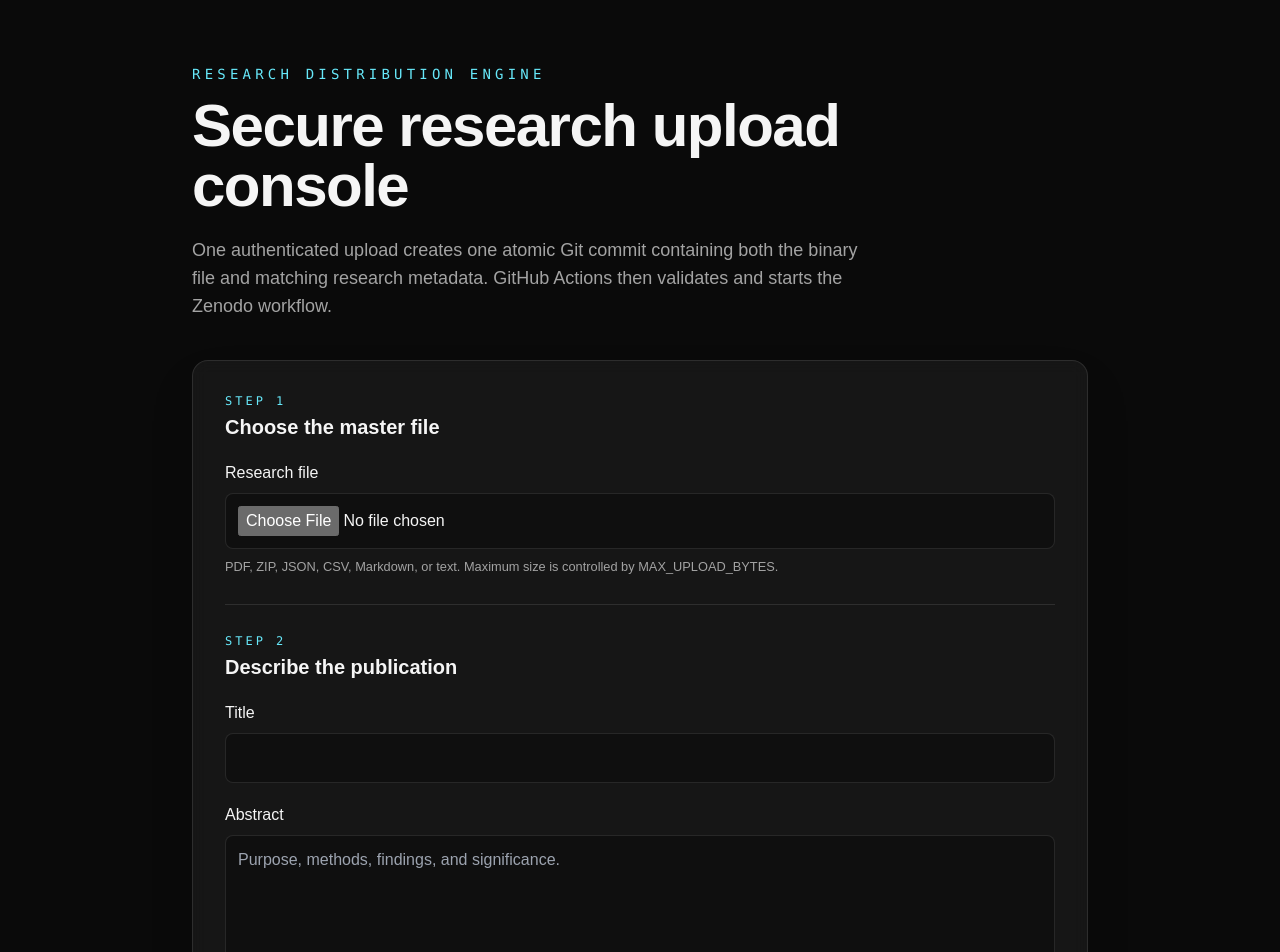
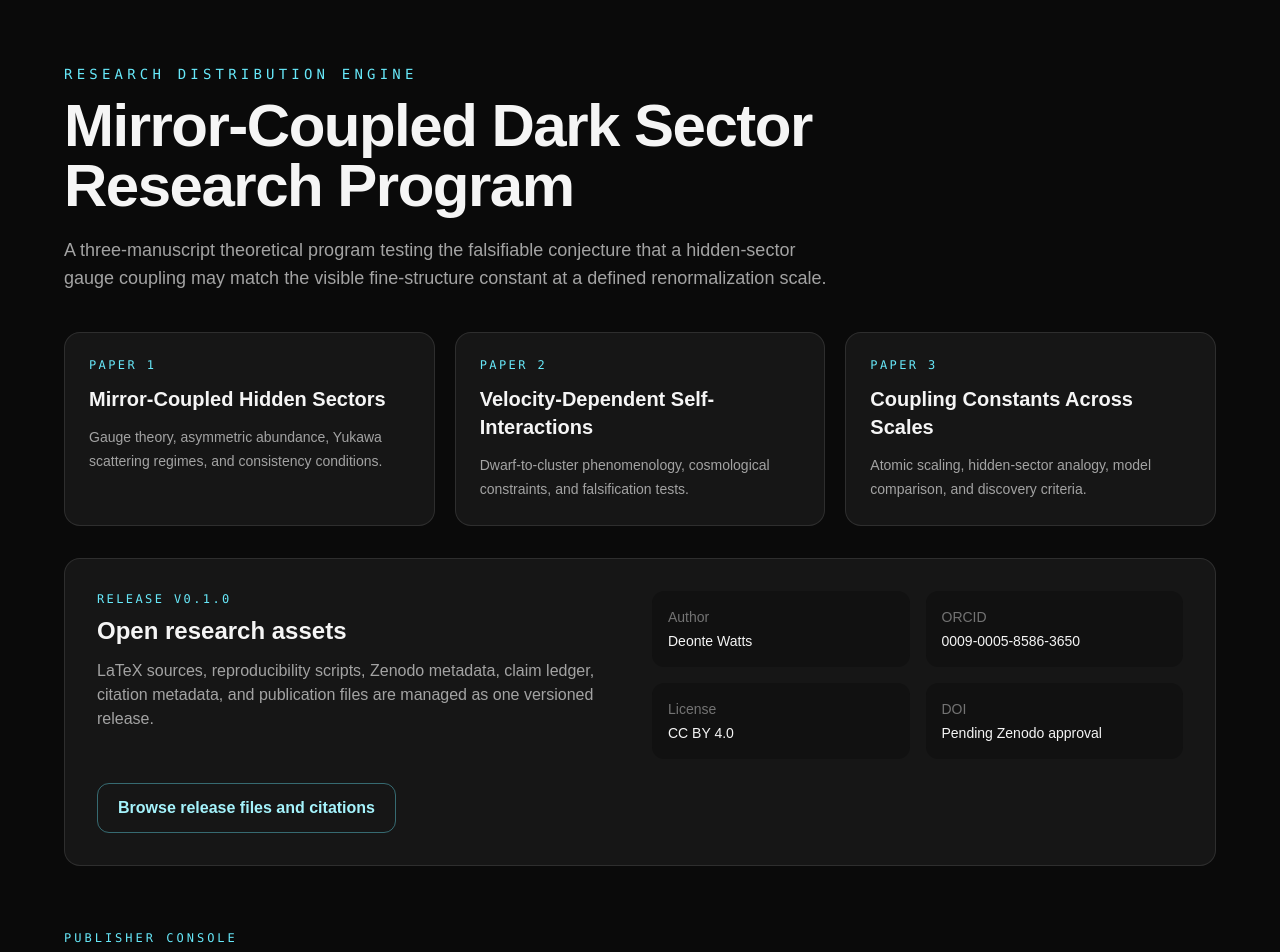
Before and after one commit to MiseOsBrigade/MiseOS-deontewatts-research-distribution-engine, a Next.js app in the folder console/: page / in a window 1280 px wide. Shown: the top 952 px of the page. Built offline with nearby package versions, Linux system fonts and the light colour scheme.

Commit message:
feat(site): add mirror-coupled research program landing page

```diff
--- a/console/app/page.tsx
+++ b/console/app/page.tsx
@@ -1,13 +1,65 @@
 import { UploadForm } from "@/components/upload-form";
+
+const papers = [
+  {
+    title: "Mirror-Coupled Hidden Sectors",
+    focus: "Gauge theory, asymmetric abundance, Yukawa scattering regimes, and consistency conditions.",
+  },
+  {
+    title: "Velocity-Dependent Self-Interactions",
+    focus: "Dwarf-to-cluster phenomenology, cosmological constraints, and falsification tests.",
+  },
+  {
+    title: "Coupling Constants Across Scales",
+    focus: "Atomic scaling, hidden-sector analogy, model comparison, and discovery criteria.",
+  },
+];
+
+const repositoryUrl = "https://github.com/MiseOsBrigade/MiseOS-deontewatts-research-distribution-engine/tree/main/research/mirror-coupled-dark-sector/v0.1.0";
 
 export default function Home() {
   return (
     <main className="min-h-screen bg-neutral-950 px-6 py-16 text-neutral-100">
-      <div className="mx-auto max-w-4xl">
+      <div className="mx-auto max-w-6xl">
         <p className="mb-3 font-mono text-sm uppercase tracking-[0.3em] text-cyan-300">Research Distribution Engine</p>
-        <h1 className="max-w-3xl text-4xl font-semibold tracking-tight md:text-6xl">Secure research upload console</h1>
-        <p className="mb-10 mt-5 max-w-2xl text-lg text-neutral-400">One authenticated upload creates one atomic Git commit containing both the binary file and matching research metadata. GitHub Actions then validates and starts the Zenodo workflow.</p>
-        <UploadForm />
+        <h1 className="max-w-4xl text-4xl font-semibold tracking-tight md:text-6xl">Mirror-Coupled Dark Sector Research Program</h1>
+        <p className="mt-5 max-w-3xl text-lg text-neutral-400">
+          A three-manuscript theoretical program testing the falsifiable conjecture that a hidden-sector gauge coupling may match the visible fine-structure constant at a defined renormalization scale.
+        </p>
+
+        <section className="mt-10 grid gap-5 md:grid-cols-3">
+          {papers.map((paper, index) => (
+            <article key={paper.title} className="rounded-2xl border border-white/10 bg-white/5 p-6">
+              <p className="font-mono text-xs uppercase tracking-[0.2em] text-cyan-300">Paper {index + 1}</p>
+              <h2 className="mt-3 text-xl font-semibold">{paper.title}</h2>
+              <p className="mt-3 text-sm leading-6 text-neutral-400">{paper.focus}</p>
+            </article>
+          ))}
+        </section>
+
+        <section className="mt-8 rounded-2xl border border-white/10 bg-white/5 p-6 md:p-8">
+          <div className="grid gap-6 md:grid-cols-2">
+            <div>
+              <p className="font-mono text-xs uppercase tracking-[0.2em] text-cyan-300">Release v0.1.0</p>
+              <h2 className="mt-2 text-2xl font-semibold">Open research assets</h2>
+              <p className="mt-3 text-neutral-400">LaTeX sources, reproducibility scripts, Zenodo metadata, claim ledger, citation metadata, and publication files are managed as one versioned release.</p>
+            </div>
+            <dl className="grid grid-cols-2 gap-4 text-sm">
+              <div className="rounded-xl bg-black/25 p-4"><dt className="text-neutral-500">Author</dt><dd className="mt-1">Deonte Watts</dd></div>
+              <div className="rounded-xl bg-black/25 p-4"><dt className="text-neutral-500">ORCID</dt><dd className="mt-1">0009-0005-8586-3650</dd></div>
+              <div className="rounded-xl bg-black/25 p-4"><dt className="text-neutral-500">License</dt><dd className="mt-1">CC BY 4.0</dd></div>
+              <div className="rounded-xl bg-black/25 p-4"><dt className="text-neutral-500">DOI</dt><dd className="mt-1">Pending Zenodo approval</dd></div>
+            </dl>
+          </div>
+          <a href={repositoryUrl} target="_blank" rel="noreferrer" className="mt-6 inline-flex rounded-xl border border-cyan-300/40 px-5 py-3 font-semibold text-cyan-200 hover:bg-cyan-300/10">Browse release files and citations</a>
+        </section>
+
+        <section className="mt-16">
+          <p className="mb-3 font-mono text-xs uppercase tracking-[0.25em] text-cyan-300">Publisher console</p>
+          <h2 className="text-3xl font-semibold">Queue a master publication</h2>
+          <p className="mb-8 mt-3 max-w-3xl text-neutral-400">One authenticated upload creates the binary asset, metadata record, checksum manifest, distribution state, and GitHub queue entry, then registers the publication with the 3Min Research Registry.</p>
+          <UploadForm />
+        </section>
       </div>
     </main>
   );
```
